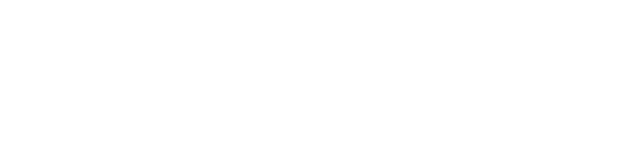
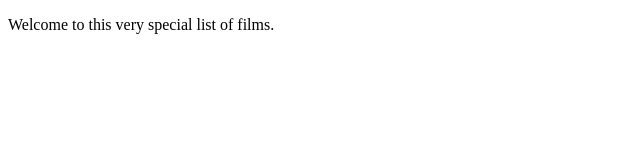
Before and after one commit to ajbbents/movie_api, a plain HTML site: page index.html in a window 1280 px wide. Shown: the whole page, without its empty margins (0-640 px from the left). Drawn offline with Linux system fonts and the light colour scheme.

Commit message:
added body to index.html

```diff
--- a/index.html
+++ b/index.html
@@ -7,5 +7,6 @@
   </head>
 
   <body>
+    <p>Welcome to this very special list of films.</p>
   </body>
 </html>
```
